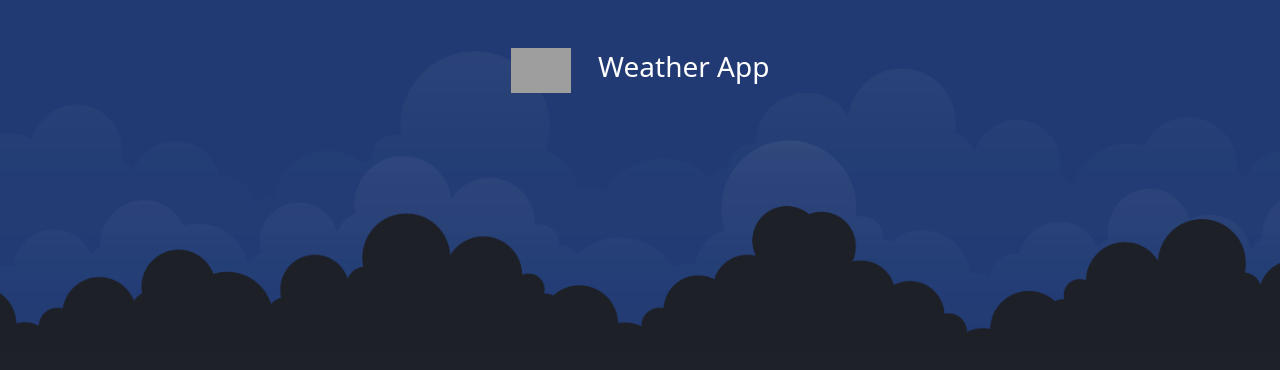
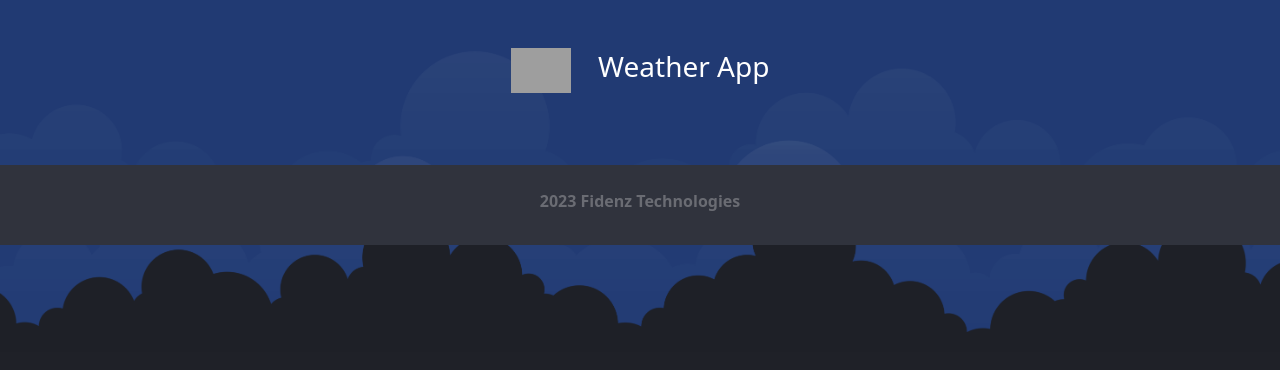
Before and after one commit to ashenJay07/Weather-App-Frontend-Assignment, a React (Create React App) app in the folder frontend/: page / in a window 1280 px wide. Shown: the top 370 px of the page. Built offline with nearby package versions, Linux system fonts and the light colour scheme; grey boxes are pictures that could not be loaded.

Commit message:
Application footer implemented.

```diff
--- a/frontend/src/App.js
+++ b/frontend/src/App.js
@@ -1,10 +1,12 @@
 import "./App.css";
+import Footer from "./components/layout/footer";
 import Header from "./components/layout/header";
 
 function App() {
   return (
     <div className="App">
       <Header />
+      <Footer />
     </div>
   );
 }
--- /dev/null
+++ b/frontend/src/components/layout/footer.jsx
@@ -0,0 +1,11 @@
+const Footer = () => {
+  return (
+    <div className="container-fluid footer">
+      <footer className="py-3 my-4">
+        <p className="text-center mt-2">2023 Fidenz Technologies</p>
+      </footer>
+    </div>
+  );
+};
+
+export default Footer;
```
